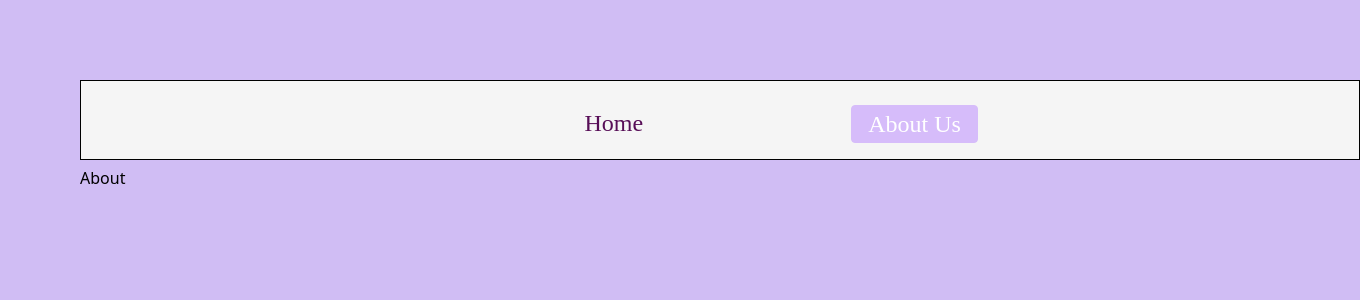
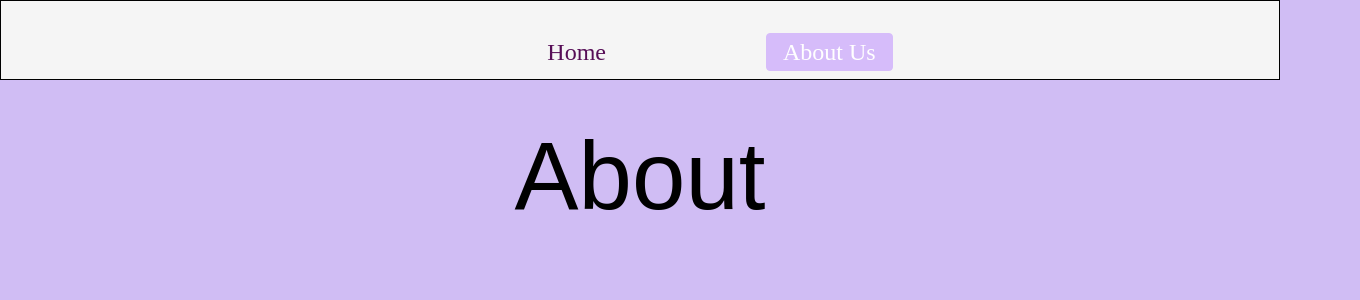
Before and after one commit to vijayetar/nextjs_groceries, a Next.js app: page /about in a window 1280 px wide. Shown: the top 300 px of the page, 1360 px wide, since content can reach past the window. Built offline with nearby package versions, Linux system fonts and the light colour scheme.

Commit message:
some sass completed

```diff
--- a/components/GroceryItem.js
+++ b/components/GroceryItem.js
@@ -1,16 +1,17 @@
 import Link from 'next/link'
+import styles from './scss/GroceryItem.module.scss'
 
 export default function GroceryItem(props) {
     return (
         <>
-            <li key={props.grocery.id}>
+            <li className={styles.groceryName} key={props.grocery.id}>
                 <Link href="/groceries/[id]" as={`/groceries/${props.grocery.id}`}>
                     <a>
                         {props.grocery.name}
                     </a>
                 </Link>
             </li>
-            <li >
+            <li className={styles.groceryPrice}>
                 ${props.grocery.price}
             </li>
         </>
--- a/components/Nav.js
+++ b/components/Nav.js
@@ -1,5 +1,5 @@
 import Link from 'next/link'
-import styles from './Nav.module.scss'
+import styles from './scss/Nav.module.scss'
 
 function Nav(props) {
   function getStyle(page){
--- /dev/null
+++ b/components/scss/AboutPage.module.scss
@@ -0,0 +1,11 @@
+.aboutpage{
+  h1{
+    font-family: fantasy;
+    font-size: 12vh;
+    margin:auto;
+    width:100%;
+    text-align: center;
+    margin-top: 3vh;
+  }
+
+}
--- /dev/null
+++ b/components/scss/GroceryItem.module.scss
@@ -0,0 +1,10 @@
+.groceryName {
+  color: #e8f9fd;
+  font-size: 3vh;
+  font-family: sans-serif;
+}
+.groceryPrice{
+  color: rgb(41, 172, 248);
+  font-size: 2vh;
+  font-family: Verdana, Geneva, Tahoma, sans-serif;
+}
--- /dev/null
+++ b/components/scss/Home.module.scss
@@ -0,0 +1,15 @@
+.homepage{
+  h1{
+    font-family: fantasy;
+    font-size: 12vh;
+    margin:auto;
+    width:100%;
+    text-align: center;
+    margin-top:3vh;
+  }
+
+}
+.listitems{
+  height: 100vh;
+  overflow:scroll;
+}
--- a/components/Nav.module.scss
+++ b/components/scss/Nav.module.scss
@@ -13,21 +13,22 @@ $navcolor: #570e57;
     width: 50%;
     list-style: none;
     margin: auto;
+    padding-top:3vh;
   }
 
   li {
     font-family:cursive;
     align-self: center;
-    float: left;
-    padding: 3vh;
+    display: inline;
     margin-left: 20vh;
-    padding: 2vh, 2vh, 3vh, 2vh;
+    padding: 5vh, 2vh, 3vh, 2vh;
   }
 
   a{
     text-decoration: none;
     color:$navcolor;
     font-size: 3vh;
+    text-align: center;
   }
   a:hover{
     @apply border-gray-200 bg-gray-200;
@@ -37,5 +38,4 @@ $navcolor: #570e57;
     @apply inline-block border border-purple-300 rounded px-4 bg-purple-300 text-white
   }
 
-
 }
--- a/pages/about.js
+++ b/pages/about.js
@@ -1,10 +1,13 @@
 import Nav from '../components/Nav'
+import styles from '../components/scss/AboutPage.module.scss'
 
 function About() {
     return (
         <>
             <Nav page="about"/>
+            <div className ={styles.aboutpage}>
             <h1>About</h1>
+            </div>
         </>
     )
 }
--- a/pages/index.js
+++ b/pages/index.js
@@ -1,9 +1,9 @@
 import React from 'react'
 import axios from 'axios'
-import qs from 'qs'
 import Nav from '../components/Nav'
 import GroceryForm from '../components/GroceryForm'
 import GroceryItem from '../components/GroceryItem'
+import styles from '../components/scss/Home.module.scss'
 
 const url = 'https://groceries-fun-api.herokuapp.com/api/v1/groceries/';
 
@@ -18,15 +18,9 @@ class Home extends React.Component {
     };
 
     async groceryCreateHandler(grocery) {
-        const config = {
-          headers: {
-            'Content-Type': 'application/x-www-form-urlencoded'
-          }
-        };
         grocery['user']= 1;
         // grocery['price']=100;
-        console.log("grocery", grocery)
-        const response = await axios.post(url, qs.stringify(grocery), config);
+        const response = await axios.post(url, grocery);
         const savedGrocery = response.data;
 
         const updatedGroceries = this.state.groceries.concat(savedGrocery);
@@ -40,10 +34,10 @@ class Home extends React.Component {
 
     render() {
         return (
-            <div className="container">
+            <div className="container" className={styles.homepage}>
                 <Nav page="home"/>
-                <h1>Groceries Home</h1>
-                <ul>
+                <h1>Groceries List</h1>
+                <ul className={styles.listitems}>
                     {this.state.groceries.map(grocery => <GroceryItem key={grocery.id} grocery={grocery}/>)}
                 </ul>
                 <GroceryForm onGroceryCreate={this.groceryCreateHandler} />
--- a/style.scss
+++ b/style.scss
@@ -3,16 +3,36 @@
 
 $primary-color:#d0bdf4;
 
-body{
+body {
   width:100%;
-  margin: 10vh;
   background-color: $primary-color;
   li {
-    list-style: none
-  };
+    list-style: none;
+  }
   .btn-pink {
     @apply bg-pink-300 text-white font-bold py-2 px-6 rounded;
+    font-size: 2vh;
+    font-family: Impact, Haettenschweiler, 'Arial Narrow Bold', sans-serif;
+    letter-spacing: 0.5vh;
   }
+  ul{
+    margin-bottom: 5vh;
+  }
+}
+* {
+  text-align: center;
+  margin: auto;
+}
+label{
+  margin: 2vh;
+  padding: 1vh;
+  font-family: fantasy;
+  font-size: 2vh;
+}
+input{
+  padding:1vh;
+  align-content: center;
+  margin-left: 1vh;
 }
 
 @tailwind utilities;
```
